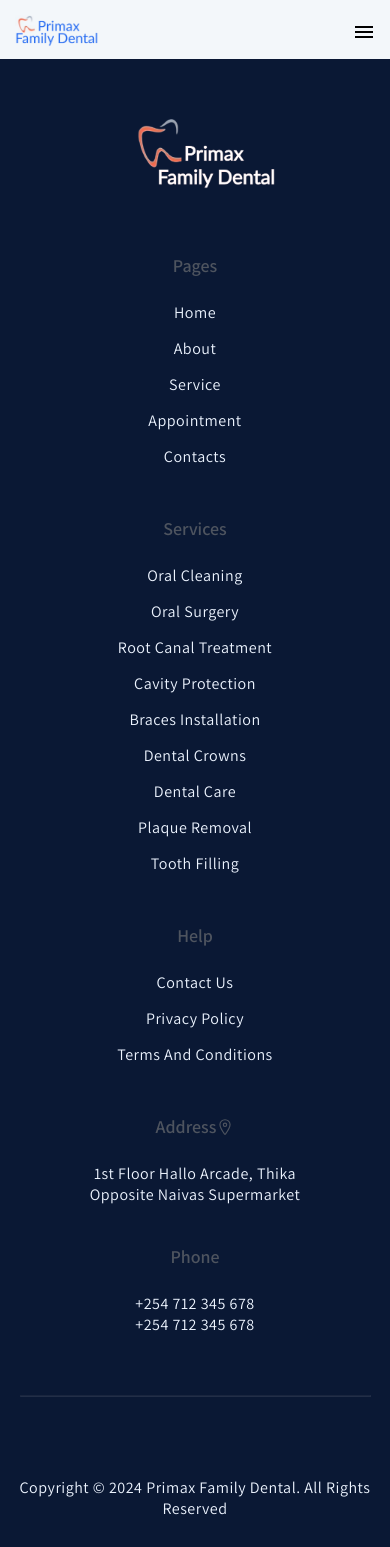
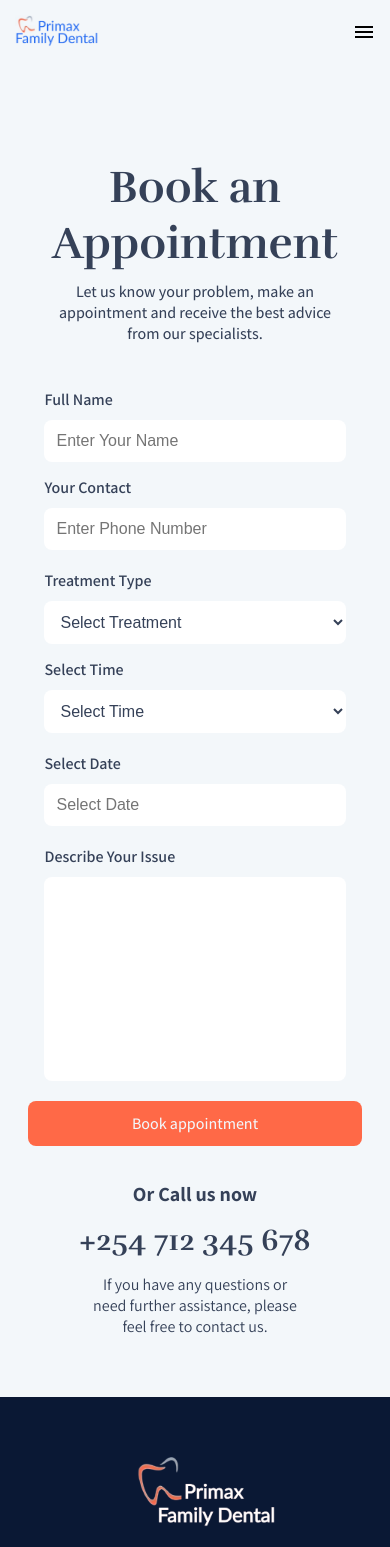
Before and after one commit to mwendwamark/PRIMAX-FAMILY-DENTAL, a React (Vite) app: page /appointment in a window 390 px wide. Shown: the top 1547 px of the page. Built offline with nearby package versions, Linux system fonts and the light colour scheme.

Commit message:
create te book appointment  page and make it responsive

```diff
--- a/src/App.jsx
+++ b/src/App.jsx
@@ -5,6 +5,7 @@ import Navbar from "./components/Navbar";
 import "./App.css";
 import About from "./Pages/About";
 import Footer from "./components/Footer";
+import Appointment from "./Pages/Appointment";
 function App() {
   return (
     <>
@@ -13,6 +14,7 @@ function App() {
         <Routes>
           <Route path="/" element={<Home />}></Route>
           <Route path="/about" element={<About />}></Route>
+          <Route path="/appointment" element={<Appointment />}></Route>
         </Routes>
         <Footer />
       </BrowserRouter>
--- /dev/null
+++ b/src/Pages/Appointment.jsx
@@ -0,0 +1,207 @@
+import React, { useRef, useState, useEffect } from "react";
+import DatePicker from "react-datepicker";
+import "react-datepicker/dist/react-datepicker.css";
+import "../styles/Appointment.css";
+import emailjs from "@emailjs/browser";
+import { FaCheck } from "react-icons/fa";
+import { IoClose } from "react-icons/io5";
+
+const Appointment = () => {
+  const form = useRef();
+  const [selectedDate, setSelectedDate] = useState(null);
+  const [isSuccess, setIsSuccess] = useState(false);
+  const [isError, setIsError] = useState(false);
+
+  useEffect(() => {
+    let successTimeout;
+    let errorTimeout;
+
+    if (isSuccess) {
+      successTimeout = setTimeout(() => {
+        setIsSuccess(false);
+      }, 3000);
+    }
+
+    if (isError) {
+      errorTimeout = setTimeout(() => {
+        setIsError(false);
+      }, 3000);
+    }
+
+    return () => {
+      clearTimeout(successTimeout);
+      clearTimeout(errorTimeout);
+    };
+  }, [isSuccess, isError]);
+
+  const sendEmail = (e) => {
+    e.preventDefault();
+    emailjs
+      .sendForm("service_wmvkm1d", "template_m3k6kqf", form.current, {
+        publicKey: "dpxx1mCJz_BtrNyGF",
+      })
+      .then(
+        () => {
+          console.log("SUCCESS!");
+          setIsSuccess(true);
+          setIsError(false);
+        },
+        (error) => {
+          console.log("FAILED...", error.text);
+          setIsError(true);
+          setIsSuccess(false);
+        }
+      );
+
+    form.current.reset();
+    setSelectedDate(null);
+  };
+
+  return (
+    <>
+      <div className="book-appointment-page ">
+        <div className="book-appointment-contents container">
+          <div className="book-appointment-header">
+            <h1>Book an Appointment</h1>
+            <p>
+              Let us know your problem, make an appointment and receive the best
+              advice from our specialists.
+            </p>
+          </div>
+
+          <div className="book-appointment-form">
+            <form onSubmit={sendEmail} ref={form}>
+              {isSuccess && (
+                <div className="success-animation">
+                  <p>Email sent successfully!</p>{" "}
+                  <FaCheck fontSize="16px" color="green" />
+                </div>
+              )}
+              {isError && (
+                <div className="error-animation">
+                  <p>Failed to send email. Please try again.</p>
+                  <IoClose />
+                </div>
+              )}
+              <div className="book-appointment-form-contents">
+                <div className="name-and-contact">
+                  <div className="name-field">
+                    <label htmlFor="name">Full Name</label>
+                    <input
+                      required
+                      type="text"
+                      name="name"
+                      id="name"
+                      placeholder="Enter Your Name"
+                    />
+                  </div>
+                  <div className="contact-field">
+                    <label htmlFor="contact">Your Contact</label>
+                    <input
+                      required
+                      name="contact"
+                      type="text"
+                      id="contact"
+                      placeholder="Enter Phone Number"
+                    />
+                  </div>
+                </div>
+                <div className="treatment-type-and-time">
+                  <div className="treatment-type-field">
+                    <label htmlFor="treatment-type">Treatment Type</label>
+                    <select
+                      id="treatment-type"
+                      name="treatment_option"
+                      required
+                    >
+                      <option value="">Select Treatment</option>
+                      <option value="Oral Cleaning & Whitening">
+                        Oral Cleaning & Whitening
+                      </option>
+                      <option value="Oral Surgery (Tooth Extraction)">
+                        Oral Surgery (Tooth Extraction)
+                      </option>
+                      <option value="Root canal Treatment">
+                        Root canal Treatment
+                      </option>
+                      <option value="Braces Installation">
+                        Braces Installation
+                      </option>
+                      <option value="Cavity Protection">
+                        Cavity Protection
+                      </option>
+                      <option value="Dental Crowns">Dental Crowns</option>
+                      <option value="Plaque Removal">Plaque Removal</option>
+                      <option value="Bleeding Gums">Bleeding Gums</option>{" "}
+                    </select>
+                  </div>
+                  <div className="time-field">
+                    <label htmlFor="time">Select Time</label>
+                    <select id="time" name="time" required>
+                      <option value="">Select Time</option>
+                      <option value="">Select Time</option>
+                      <option value="8am-10am">8am-10am</option>
+                      <option value="10am-11am">10am-11am</option>
+                      <option value="11am-1pm">11am-1pm</option>
+                      <option value="1pm-2pm">1pm-2pm</option>
+                      <option value="2pm-4pm">2pm-4pm</option>
+                      <option value="4pm-5pm">4pm-5pm</option>
+                      <option value="5pm-7pm">5pm-7pm</option>
+                      <option value="7pm-8pm">7pm-8pm</option>
+                    </select>
+                  </div>
+                </div>
+
+                <div className="calendar-field">
+                  <label htmlFor="calendar">Select Date</label>
+                  <DatePicker
+                    id="calendar"
+                    selected={selectedDate}
+                    onChange={(date) => setSelectedDate(date)}
+                    dateFormat="MMMM d, yyyy"
+                    minDate={new Date()} // Disable past dates
+                    placeholderText="Select Date"
+                    name="date"
+                    required
+                  />
+                </div>
+
+                <div className="description-field">
+                  <label htmlFor="description">Describe Your Issue</label>
+                  <textarea
+                    name="description"
+                    id="description"
+                    cols="30"
+                    rows="10"
+                  ></textarea>
+                </div>
+                <div className="book-appointment-button">
+                  <button type="submit">Book appointment</button>
+                </div>
+              </div>
+            </form>
+
+            <div className="call-us-now">
+              <div className="call-us-now-title">
+                <h5>
+                  <span>Or</span> Call us now
+                </h5>
+              </div>
+              <div className="call-us-now-number">
+                <p>+254 712 345 678</p>
+              </div>
+              <div className="call-us-now-text">
+                <p>
+                  If you have any questions or need further assistance, please
+                  feel free to contact us.
+                </p>
+              </div>
+            </div>
+          </div>
+        </div>
+      </div>
+    </>
+  );
+};
+
+export default Appointment;
--- a/src/components/Home-intro-section/intro-section.jsx
+++ b/src/components/Home-intro-section/intro-section.jsx
@@ -36,7 +36,7 @@ const IntroSection = () => {
                 </div>
 
                 <div className="home-content-btn">
-                  <NavLink to="/book-appointment">Book an appointment</NavLink>
+                  <NavLink to="/appointment">Book an appointment</NavLink>
                 </div>
               </div>
 
--- /dev/null
+++ b/src/styles/Appointment.css
@@ -0,0 +1,92 @@
+.book-appointment-page {
+    width: 100%;
+    background-color: var(--background-color);
+    padding: 100px 10px 50px;
+    color: var(--text-color) !important;
+}
+
+.book-appointment-page select {
+    background-color: #fff;
+    color: var(--text-color);
+}
+
+.book-appointment-page .book-appointment-header {
+    display: flex;
+    flex-direction: column;
+    gap: 10px;
+    justify-content: flex-start;
+}
+
+.book-appointment-page .book-appointment-header h1 {
+    font-size: 45px;
+}
+
+.book-appointment-page .book-appointment-header p {
+    color: var(--text-color);
+    font-family: var(--text-ff);
+    font-weight: 500;
+}
+
+.book-appointment-page .call-us-now-text p {
+    color: var(--text-color);
+}
+
+.book-appointment-page .book-appointment-button button {
+    transition: 0.5s linear;
+}
+
+.book-appointment-page .book-appointment-button button:hover {
+    cursor: pointer;
+    background-color: var(--blue-color);
+    color: var(--background-color)
+}
+
+.book-appointment-page .description-field {
+    display: flex;
+    flex-direction: column;
+    gap: 10px;
+    width: 100%;
+}
+
+.book-appointment-page .description-field label {
+    font-size: var(--text-fs);
+    font-family: var(--text-ff);
+    font-weight: 600;
+}
+
+
+.book-appointment-page .description-field textarea {
+    width: 100%;
+}
+
+.book-appointment-page .description-field textarea {
+    padding: 12px;
+    border: none;
+    outline: none;
+    font-size: var(--text-fs);
+    border-radius: 8px;
+    width: 100%;
+    resize: none !important;
+}
+
+@media screen and (max-width: 1024px) {
+    .book-appointment-page .book-appointment-header {
+        width: 100%;
+        justify-content: center;
+        align-items: center;
+        text-align: center;
+    }
+
+}
+
+@media screen and (max-width: 465px) {
+
+    .book-appointment-page .description-field {
+        display: flex;
+        flex-direction: column;
+        gap: 10px;
+        width: 90%;
+        margin-right: auto !important;
+        margin-left: auto;
+    }
+}
```
Also changed, not shown: src/App.css (+5 -2 lines), src/components/Footer.jsx (+4 -5 lines).
